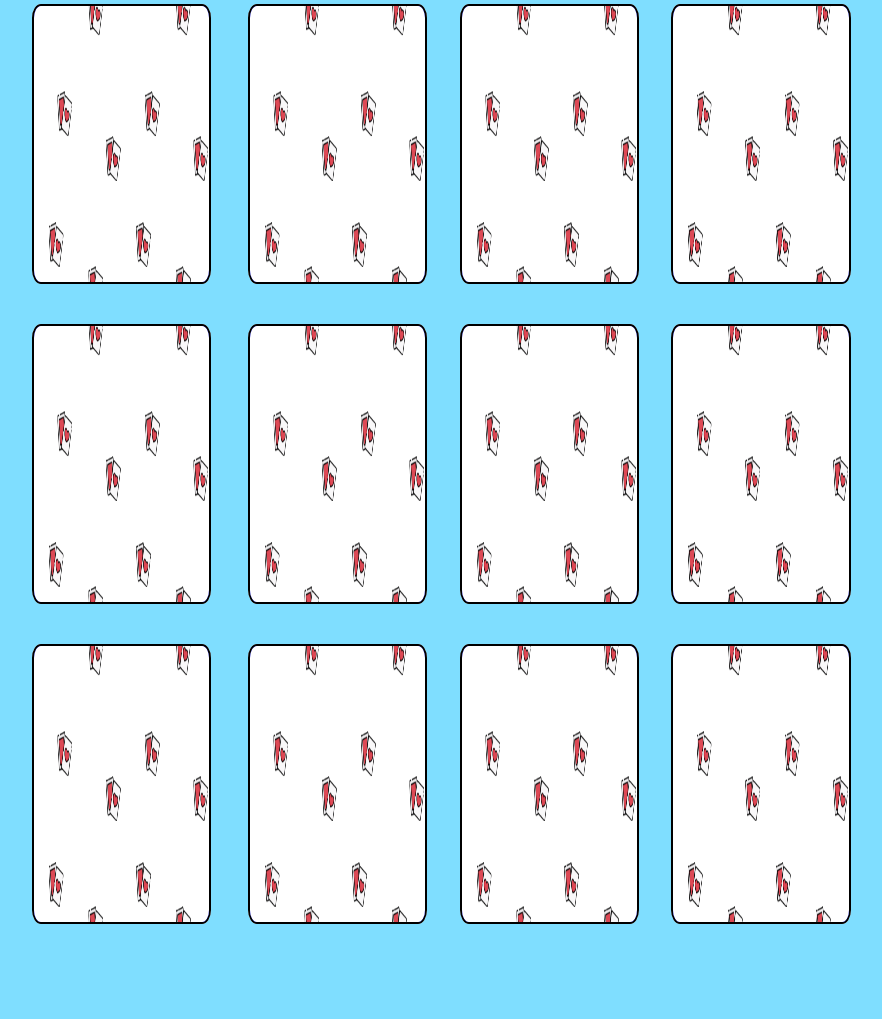
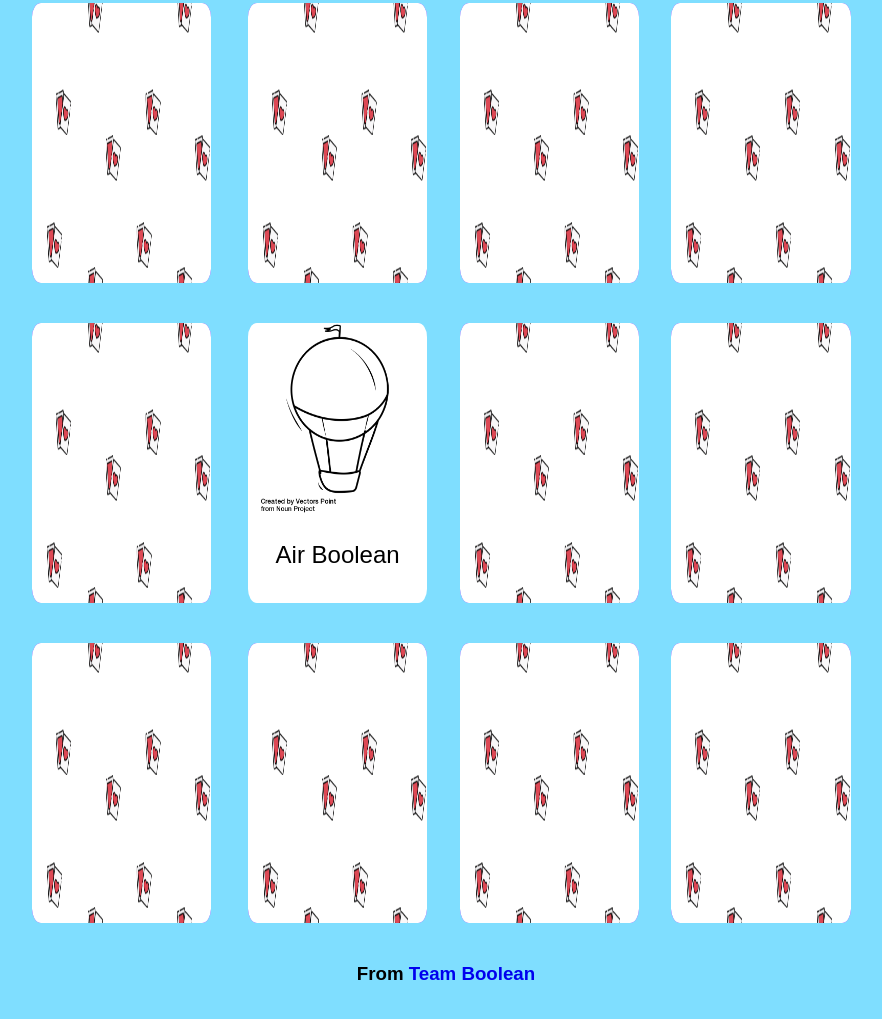
Before and after one commit to Pasqu420/html-css-memory, a plain HTML site: page index.html in a window 1280 px wide. Shown: the part 131-1150 px from the top of the page, without its empty margins (194-1076 px from the left). Before the commit the page ends 1059 px from the top, so only its background shows below. Drawn offline with Linux system fonts and the light colour scheme; a web font is replaced by a local one.

Commit message:
aggiunta footer e ridimensionato immagini

```diff
--- a/css/main.css
+++ b/css/main.css
@@ -3,6 +3,7 @@
   margin: 0;
   padding: 0;
   box-sizing: border-box;
+  font-family: 'Coda Caption', sans-serif;
 }
 
 header{
@@ -26,6 +27,7 @@ body{
   margin-top: 5vh;
 }
 
+/* REGOLE CARD */
 div.card-front{
   background-color: white;
   border-radius: 5%;
@@ -54,14 +56,12 @@ span{
 }
 
 div.card-back img{
-  background-size: 90%;
   background-color: blue;
   border-radius: 5%;
   width: 14vw;
   height: 35vh;
-  border: 2px solid black;
 }
-/* PRIMA FILA */
+
 div.one, .card-back.one{
   position: absolute;
   top: 0%;
@@ -85,3 +85,13 @@ div.four, .card-back.four{
   top: 0%;
   right: 7%;
 }
+
+footer{
+  font-size: 2vh;
+  text-align: center;
+  margin: 5vh 0vw;
+}
+
+a{
+  text-decoration: none;
+}
--- a/index.html
+++ b/index.html
@@ -4,6 +4,8 @@
     <meta charset="utf-8">
     <title> Memory Game </title>
     <link rel="stylesheet" href="css/main.css">
+    <link rel="preconnect" href="https://fonts.gstatic.com">
+    <link href="https://fonts.googleapis.com/css2?family=Coda+Caption:wght@800&display=swap" rel="stylesheet">
   </head>
   <body>
 
@@ -26,17 +28,17 @@
           </div>
 
           <div class="card-front two">
-            <img src="img/noun_Bicycle_3134821.png" alt="card tractor">
+            <img src="img/noun_Bicycle_3134821.png" alt="card bicyle">
             <span> Bicycle </span>
           </div>
 
           <div class="card-front three">
-            <img src="img/noun_Cruise_Ship_3134824.png" alt="card tractor">
+            <img src="img/noun_Cruise_Ship_3134824.png" alt="card cruise ship">
             <span> Cruise ship </span>
           </div>
 
           <div class="card-front four">
-            <img src="img/noun_Submarine_3134738.png" alt="card tractor">
+            <img src="img/noun_Submarine_3134738.png" alt="card submarine">
             <span> Submarine </span
           </div>
 
@@ -75,17 +77,17 @@
         <section>
 
           <div class="card-front one">
-            <img src="img/noun_Submarine_3134738.png" alt="card tractor">
+            <img src="img/noun_Submarine_3134738.png" alt="card submarine">
             <span> Submarine </span>
           </div>
 
           <div class="card-front two">
-            <img src="img/noun_Tractor_3134797.png" alt="card tractor">
-            <span> Tractor </span>
+            <img src="img/noun_air_balloon_3134741.png" alt="card balloon">
+            <span> Air Boolean </span>
           </div>
 
           <div class="card-front three">
-            <img src="img/noun_Bicycle_3134821.png" alt="card tractor">
+            <img src="img/noun_Bicycle_3134821.png" alt="card bicycle">
             <span> Bicycle </span>
           </div>
 
@@ -101,10 +103,6 @@
           <!-- CARTE COPERTE -->
 
           <div class="card-back one">
-            <img src="img/pattern.png" alt="">
-          </div>
-
-          <div class="card-back two">
             <img src="img/pattern.png" alt="">
           </div>
 
@@ -139,12 +137,12 @@
           </div>
 
           <div class="card-front three">
-            <img src="img/noun_Submarine_3134738.png" alt="card tractor">
+            <img src="img/noun_Submarine_3134738.png" alt="card submarine">
             <span> Submarine </span>
           </div>
 
           <div class="card-front four">
-            <img src="img/noun_Bicycle_3134821.png" alt="card tractor">
+            <img src="img/noun_Bicycle_3134821.png" alt="card bicycle">
             <span> Bicycle </span>
           </div>
 
@@ -176,5 +174,12 @@
 
     </main>
 
+    <footer>
+
+      <h3> From <a href="https://www.boolean.careers/"> Team Boolean </a> </h3>
+
+    </footer>
+
+
   </body>
 </html>
```
